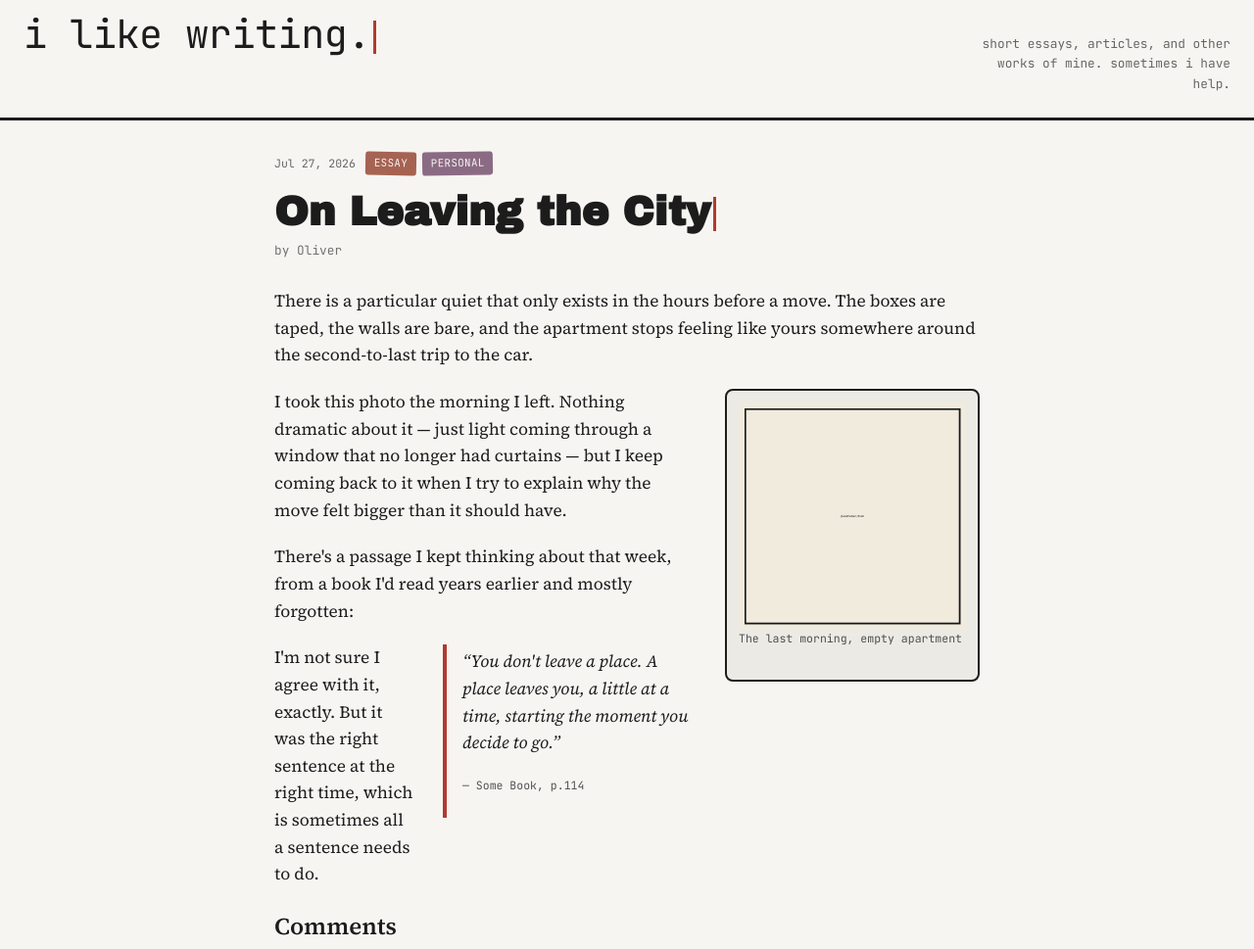
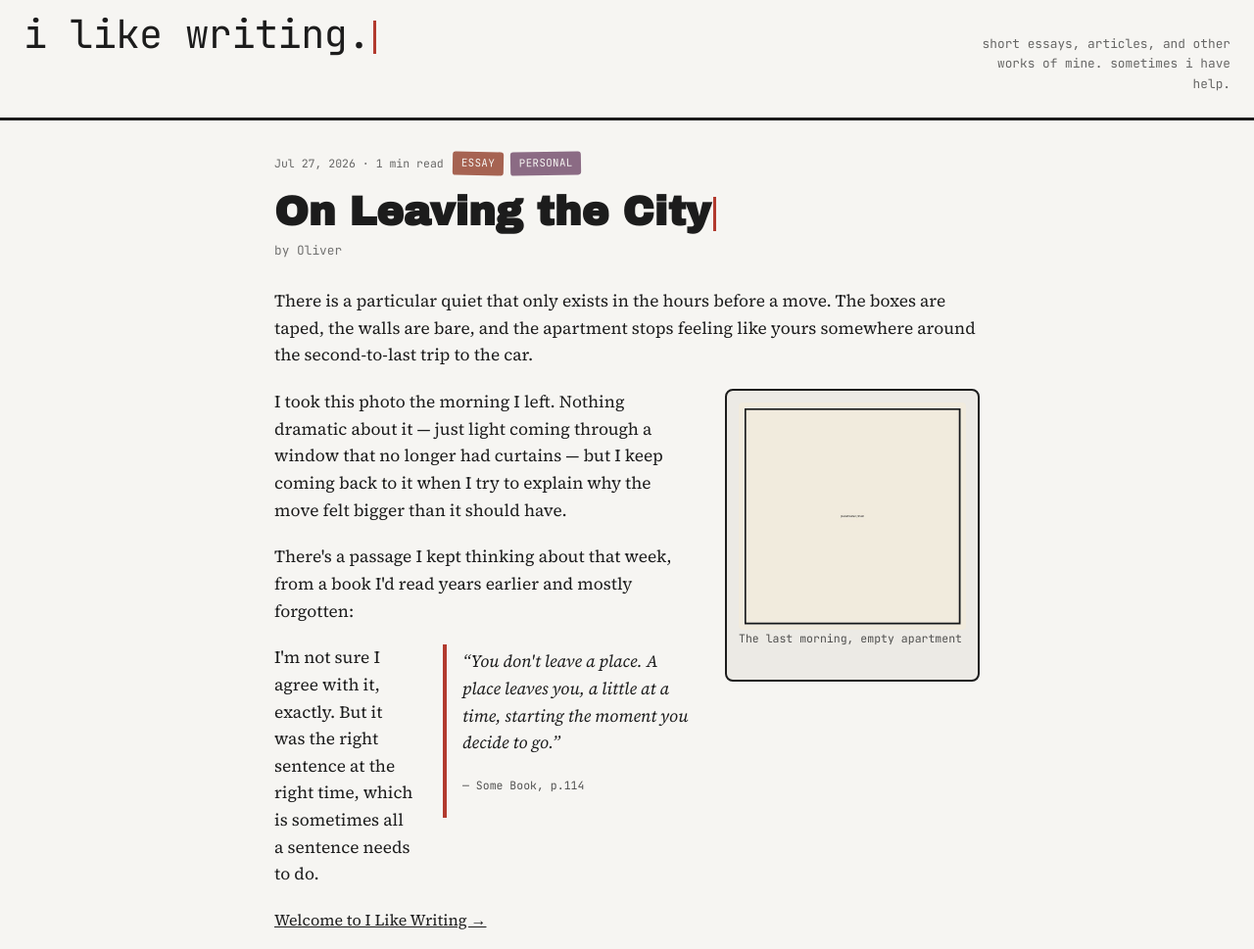
Before and after one commit to ollielopez0203/I-Like-Writing, an Eleventy site: page src/articles/on-leaving-the-city.md in a window 1280 px wide. Shown: the part 37-1006 px from the top of the page at 98% size. Built offline with nearby package versions, Linux system fonts and the light colour scheme; Eleventy itself is replaced by a stand-in of ours; files that its build step writes are made by us from their sources.

Commit message:
Enhance article layout with reading time and navigation
Added reading time and navigation for previous and next articles.

```diff
--- a/src/_includes/article.njk
+++ b/src/_includes/article.njk
@@ -3,7 +3,7 @@ layout: base.njk
 ---
 <article class="article">
   <div class="stamp-row">
-    <span class="date-mono">{{ date | readableDate }}</span>
+    <span class="date-mono">{{ date | readableDate }} &middot; {{ content | readingTime }}</span>
     {% for tag in tags %}
     <span class="tag-pill" style="background: {{ tag | tagColor }}; color: {{ tag | tagTextColor }};">{{ tag }}</span>
     {% endfor %}
@@ -14,6 +14,21 @@ layout: base.njk
   <div class="article-body">
     {{ content | safe }}
   </div>
+
+  {% set prevPost = collections.articles | getPreviousCollectionItem %}
+  {% set nextPost = collections.articles | getNextCollectionItem %}
+  {% if prevPost or nextPost %}
+  <nav class="article-nav">
+    {% if prevPost %}
+    <a class="article-nav-link" href="{{ prevPost.url }}">&larr; {{ prevPost.data.title }}</a>
+    {% else %}
+    <span></span>
+    {% endif %}
+    {% if nextPost %}
+    <a class="article-nav-link" href="{{ nextPost.url }}">{{ nextPost.data.title }} &rarr;</a>
+    {% endif %}
+  </nav>
+  {% endif %}
 
   <section class="comments">
     <h2 class="comments-heading">Comments</h2>
```
